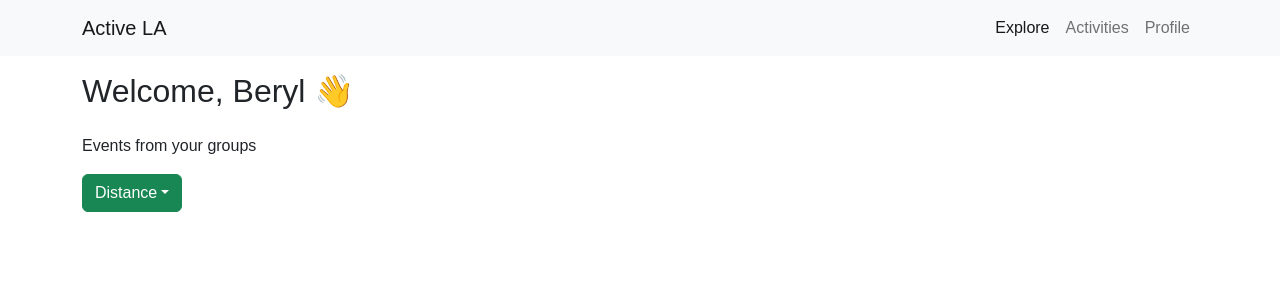
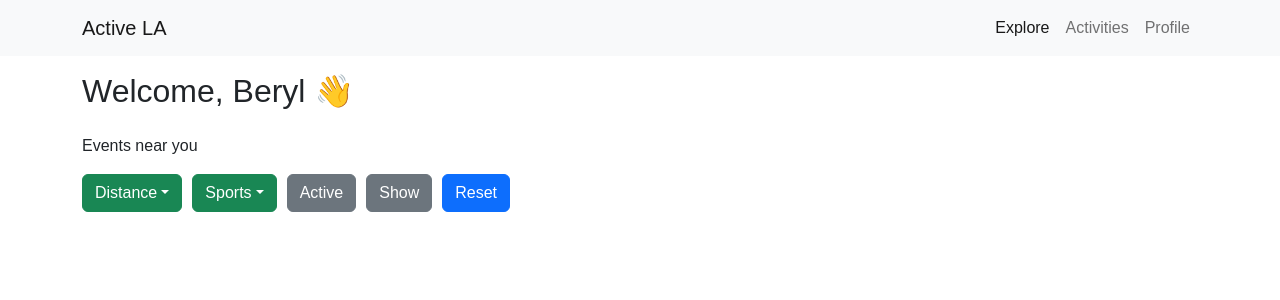
Before and after one commit to TayKaiJun/ActiveLA, a React (Create React App) app in the folder client/: page / in a window 1280 px wide. Shown: the top 300 px of the page. Built offline with nearby package versions, Linux system fonts and the light colour scheme.

Commit message:
create filter components

```diff
--- /dev/null
+++ b/client/src/components/Filters/FiltersGroup/index.jsx
@@ -0,0 +1,118 @@
+import React, { useEffect, useState } from "react";
+import Button from "react-bootstrap/Button";
+import DropdownFilter from "../DropdownFilter";
+import ToggleFilter from "../ToggleFilter";
+
+/*
+
+Filters can be dynamically generated using a list of filter configs:
+
+1. Dropdown Filter
+{ type: "dropdown", options: ["option1", "option2"], name: "Dropdown" }
+
+2. Toggle Filter
+{ type: "toggle", name: "Toggle" }
+
+3. Reset Filter
+{ type: "reset" }
+
+*/
+
+function FiltersGroup(props) {
+  const { filters, onChange } = props;
+  const [filtersState, setFiltersState] = useState(null);
+  const [changeCounter, setChangeCounter] = useState(0);
+
+  useEffect(() => {
+    onChange(filtersState);
+  }, [changeCounter]);
+
+  const getFilterState = (filterName) => {
+    if (filtersState === null) {
+      return null;
+    }
+    if (filterName in filtersState) {
+      return filtersState[filterName];
+    }
+    return null;
+  };
+
+  const renderedFilters = filters.map((filterConfig) => {
+    const { type, name } = filterConfig;
+    const filterState = getFilterState(name);
+    if (type === "dropdown") {
+      return (
+        <div
+          key={name}
+          style={{
+            marginRight: 10,
+          }}
+        >
+          <DropdownFilter
+            options={filterConfig.options}
+            name={filterState === null ? name : filterState}
+            onSelect={(eventKey) => {
+              setFiltersState((prevState) => ({
+                ...prevState,
+                [name]: eventKey,
+              }));
+              setChangeCounter((prevState) => prevState + 1);
+            }}
+          />
+        </div>
+      );
+    }
+    if (type === "reset") {
+      return (
+        <div
+          key={name}
+          style={{
+            marginRight: 10,
+          }}
+        >
+          <Button
+            onClick={() => {
+              setFiltersState(null);
+              setChangeCounter((prevState) => prevState + 1);
+            }}
+            as="input"
+            type="reset"
+            value="Reset"
+          />
+        </div>
+      );
+    }
+    return (
+      <div
+        key={name}
+        style={{
+          marginRight: 10,
+        }}
+      >
+        <ToggleFilter
+          name={name}
+          checked={getFilterState(name)}
+          onToggle={(checked) => {
+            setFiltersState((prevState) => ({
+              ...prevState,
+              [name]: checked,
+            }));
+            setChangeCounter((prevState) => prevState + 1);
+          }}
+        />
+      </div>
+    );
+  });
+
+  return (
+    <div
+      style={{
+        display: "flex",
+      }}
+    >
+      {renderedFilters}
+    </div>
+  );
+}
+
+export default FiltersGroup;
--- /dev/null
+++ b/client/src/components/Filters/ToggleFilter/index.jsx
@@ -0,0 +1,21 @@
+import React from "react";
+import ToggleButton from "react-bootstrap/ToggleButton";
+
+function ToggleFilter(props) {
+  const { checked, onToggle, name } = props;
+  return (
+    <ToggleButton
+      id={name}
+      type="checkbox"
+      variant="secondary"
+      checked={checked}
+      onChange={(e) => {
+        onToggle(e.currentTarget.checked);
+      }}
+    >
+      {name}
+    </ToggleButton>
+  );
+}
+
+export default ToggleFilter;
--- a/client/src/components/Header/index.jsx
+++ b/client/src/components/Header/index.jsx
@@ -26,7 +26,7 @@ function Header() {
             }}
           >
             {Object.keys(PATHS).map((pageName) => (
-              <Nav.Link eventKey={PATHS[pageName]}>
+              <Nav.Link key={PATHS[pageName]} eventKey={PATHS[pageName]}>
                 <Link
                   style={{
                     color: "inherit",
--- /dev/null
+++ b/client/src/pages/Explore/components/ExploreFilter/ExploreFilter.jsx
@@ -0,0 +1,25 @@
+import React from "react";
+import FiltersGroup from "../../../../components/Filters/FiltersGroup";
+
+const FILTERS_CONFIG = [
+  { type: "dropdown", options: ["1km", "2km", "Any"], name: "Distance" },
+  { type: "dropdown", options: ["Badminton"], name: "Sports" },
+  {
+    type: "toggle",
+    name: "Active",
+  },
+  {
+    type: "toggle",
+    name: "Show",
+  },
+  {
+    type: "reset",
+  },
+];
+
+function ExploreFilter(props) {
+  const { onChange } = props;
+  return <FiltersGroup onChange={onChange} filters={FILTERS_CONFIG} />;
+}
+
+export default ExploreFilter;
--- a/client/src/pages/Explore/index.jsx
+++ b/client/src/pages/Explore/index.jsx
@@ -1,24 +1,20 @@
-import React, { useState } from "react";
-import DropdownFilter from "../../components/Filters/DropdownFilter";
+import React from "react";
 import PageLayout from "../../components/PageLayout";
+import ExploreFilter from "./components/ExploreFilter/ExploreFilter";
 
 function Explore() {
   const name = "Beryl";
-  const [distance, setDistance] = useState(null);
 
   return (
     <PageLayout>
       <h2>Welcome, {name} 👋</h2>
-      <p className="mt-4">Events from your groups</p>
-      <div>
-        <DropdownFilter
-          onSelect={(eventKey) => {
-            setDistance(eventKey);
-          }}
-          options={["1km", "2km", "Any"]}
-          name={distance === null ? "Distance" : distance}
-        />
-      </div>
+      <p className="mt-4">Events near you</p>
+      <ExploreFilter
+        onChange={(filtersState) => {
+          // TODO: Make api call to update filters for explore page
+          console.log(filtersState);
+        }}
+      />
     </PageLayout>
   );
 }
```
